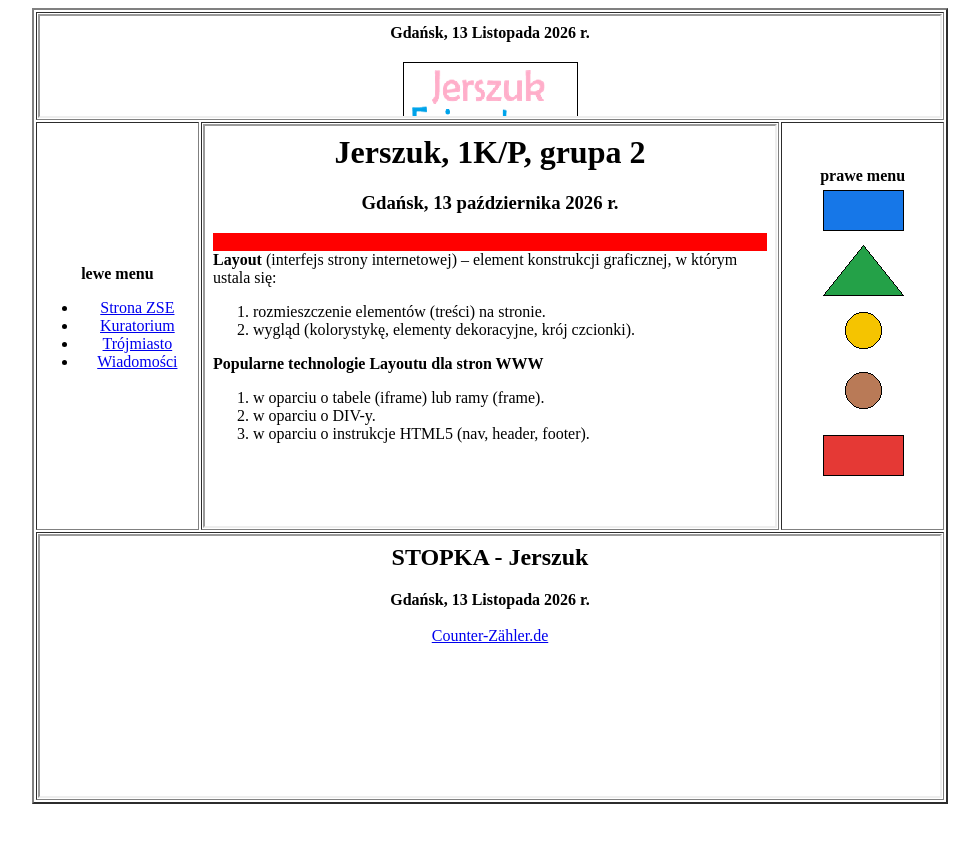
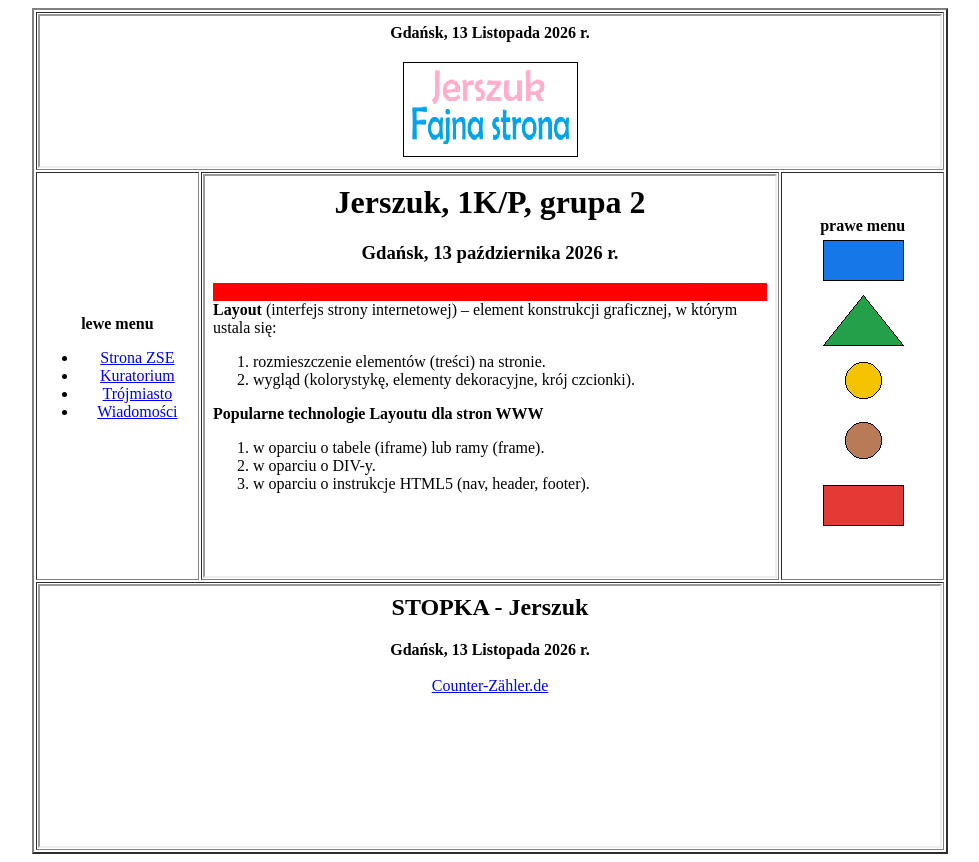
Before and after one commit to Krystian909/Dydaktyka3IFrame, a plain HTML site: page index.html in a window 1280 px wide. Shown: the whole page, without its empty margins (150-1129 px from the left). Before the commit the page ends 812 px from the top, so only its background shows below. Drawn offline with Linux system fonts and the light colour scheme.

Commit message:
Update index.html

```diff
--- a/index.html
+++ b/index.html
@@ -11,7 +11,7 @@
 
 <tr height="100">
 <td colspan="3">
-<iframe scrolling="no" width="900" height="100"
+<iframe scrolling="no" width="900" height="150"
 name="obszar_logo"
 src="logo_Jerszuk.html"
 border="0">
```
